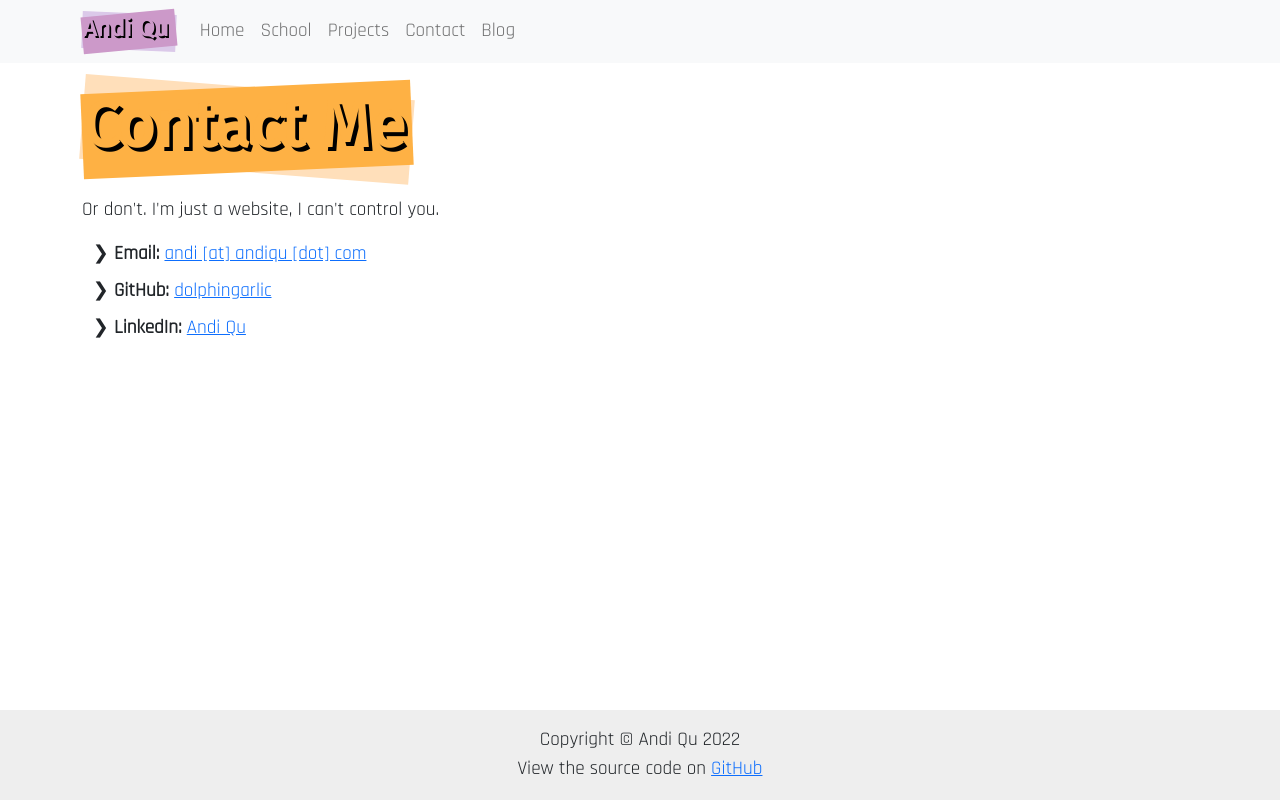
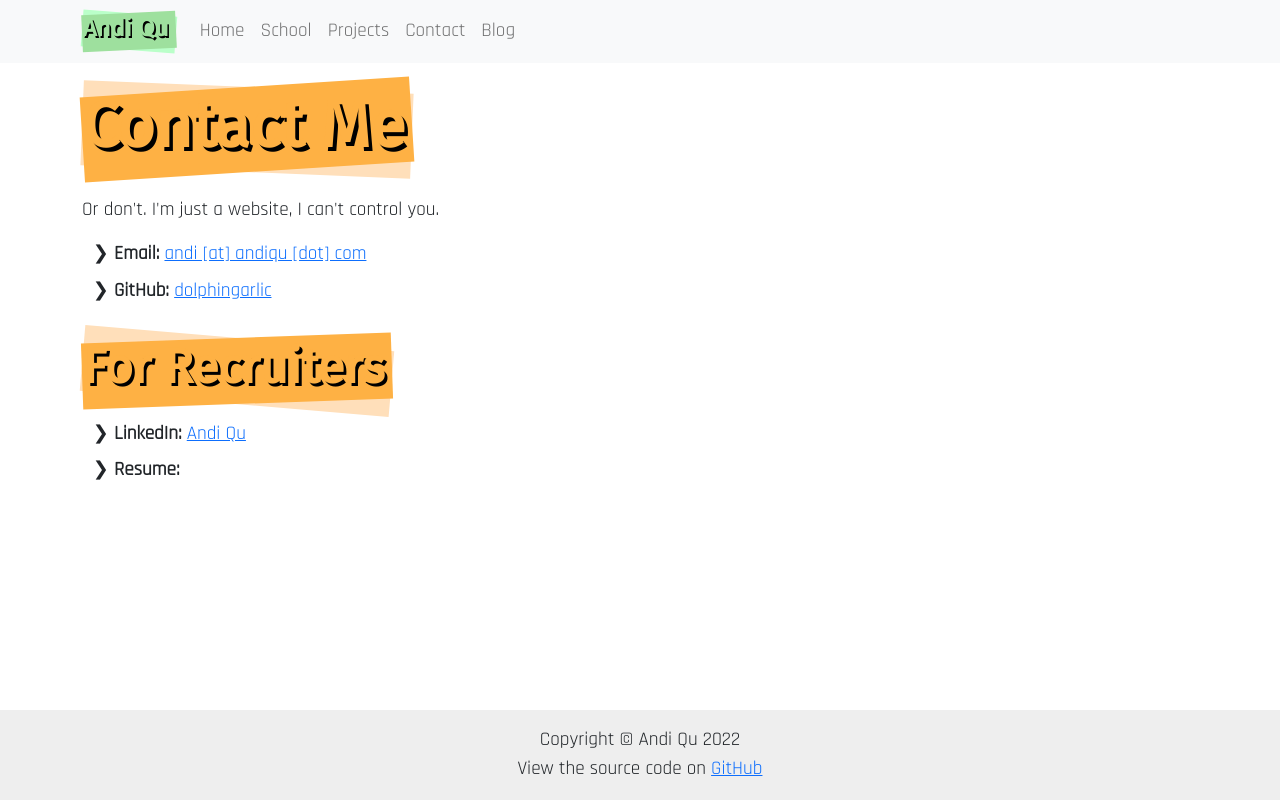
Before and after one commit to dolphingarlic/andiqu-v3, a React (Create React App) app: page /contact in a window 1280 px wide. Built offline with nearby package versions, Linux system fonts and the light colour scheme.

Commit message:
Add interactivity

```diff
--- a/src/App.tsx
+++ b/src/App.tsx
@@ -1,6 +1,9 @@
 import React from "react";
 import { Container, Navbar, Nav } from "react-bootstrap";
-import { BrowserRouter as Router, Routes, Route, Link } from "react-router-dom";
+import { unstable_HistoryRouter as Router, Routes, Route, Link } from "react-router-dom";
+import { createBrowserHistory } from "history";
+
+const history = createBrowserHistory({ window });
 
 import "./App.css";
 import Heading from "./components/Heading";
@@ -11,12 +14,12 @@ import Contact from "./pages/Contact";
 
 function App() {
   return (
-    <Router>
+    <Router history={history}>
       <header>
         <Navbar bg="light" expand="md">
           <Container>
-            <Navbar.Brand href="/">
-              <Heading size="xs">Andi Qu</Heading>
+            <Navbar.Brand as={Link} to="/">
+              <Heading size="xs" history={history}>Andi Qu</Heading>
             </Navbar.Brand>
             <Navbar.Toggle aria-controls="basic-navbar-nav" />
             <Navbar.Collapse id="basic-navbar-nav">
--- a/src/components/Heading.css
+++ b/src/components/Heading.css
@@ -10,29 +10,31 @@ h2 {
 
 .heading-xs h2 {
   font-size: 1.5rem;
-  text-shadow: .1rem .1rem black;
+  text-shadow: 0.1rem 0.1rem black;
 }
 .heading-sm h2 {
   font-size: 2rem;
-  text-shadow: .15rem .15rem black;
+  text-shadow: 0.15rem 0.15rem black;
 }
 .heading-md h2 {
   font-size: 3rem;
-  text-shadow: .175rem .175rem black;
+  text-shadow: 0.175rem 0.175rem black;
 }
 .heading-lg h2 {
   font-size: 4rem;
-  text-shadow: .225rem .225rem black;
+  text-shadow: 0.225rem 0.225rem black;
 }
 .heading-xl h2 {
-    font-size: 6rem;
-    text-shadow: .375rem .375rem black;
+  font-size: 6rem;
+  text-shadow: 0.375rem 0.375rem black;
 }
 
 .heading-mask {
   position: absolute;
   top: 0.05rem;
   left: 0.05rem;
+  transition: all cubic-bezier(1, 0, 0, 1) 1s;
+  cursor: pointer;
 }
 
 .heading-hidden {
@@ -40,14 +42,9 @@ h2 {
   display: hidden;
 }
 
-.heading-before {
+.heading-rect {
   width: 100%;
   height: 100%;
   position: absolute;
+  transition: all cubic-bezier(1, 0, 0, 1) 1s;
 }
-
-.heading-after {
-  width: 100%;
-  height: 100%;
-  position: absolute;
-}
--- a/src/components/Heading.tsx
+++ b/src/components/Heading.tsx
@@ -1,4 +1,4 @@
-import React, { ReactNode } from "react";
+import React, { ReactNode, useEffect, useState } from "react";
 
 import "./Heading.css";
 
@@ -12,8 +12,29 @@ const MARGINS = {
   xl: "my-5",
 };
 
-const Heading = (props: { size: string; children: ReactNode }) => {
-  let color = COLORS[Math.floor(Math.random() * COLORS.length)];
+const Heading = (props: {
+  size: string;
+  children: ReactNode;
+  history?: any;
+}) => {
+  const [rot1, setRot1] = useState(0);
+  const [rot2, setRot2] = useState(0);
+  const [dir, setDir] = useState(Math.round(Math.random()) * 2 - 1);
+  const [color, setColor] = useState(["#cccccc", "#999999"]);
+
+  function activate() {
+    setRot1(dir * (Math.random() * 5 + 2));
+    setRot2(-dir * (Math.random() * 5 + 2));
+    setDir(dir * -1);
+    let newColor = COLORS[Math.floor(Math.random() * COLORS.length)];
+    while (newColor === color) {
+      newColor = COLORS[Math.floor(Math.random() * COLORS.length)];
+    }
+    setColor(newColor);
+  }
+
+  useEffect(activate, []);
+  if (props.history) props.history.listen(activate);
 
   return (
     <>
@@ -21,19 +42,20 @@ const Heading = (props: { size: string; children: ReactNode }) => {
         className={`heading ${
           MARGINS[props.size as keyof typeof MARGINS]
         } heading-${props.size}`}
+        onClick={activate}
       >
         <div
-          className="heading-before"
+          className="heading-rect"
           style={{
             background: color[0],
-            transform: `rotate(${Math.random() * 5 + 2}deg)`,
+            transform: `rotate(${rot1}deg)`,
           }}
         />
         <div
-          className="heading-after"
+          className="heading-rect"
           style={{
             background: color[1],
-            transform: `rotate(-${Math.random() * 5 + 2}deg)`,
+            transform: `rotate(${rot2}deg)`,
           }}
         />
         <h2 className="heading-hidden">{props.children}</h2>
--- a/src/components/fun_facts.tsx
+++ b/src/components/fun_facts.tsx
@@ -1,11 +1,14 @@
 const FUN_FACTS = [
-  "I build (and break) things",
-  "Level 87 pigeon enthusiast",
-  "I'm left-handed",
-  "Time magazine's person of the year 2006",
-  "Material girl in a material world",
-  "This website has finally succumbed to JavaScript 😔",
-  "Not to be confused with Andy, Andrew, or the Andromeda Galaxy"
+  "I build (and break) things 🔨",
+  "Level 87 pigeon enthusiast 🐦",
+  "Lefties for the resties ⬅️✋",
+  "Time magazine's person of the year 2006 📰",
+  "Material girl in a material world 💅",
+  "Cool and quirky and not like the other girls ✨",
+  "Be not afraid 👁️",
+  "🐱😺😸😹😻😼😽🙀😿😾",
+  "💃 Macarena 🎵 sound 🎶 effect 🕺",
+  "Turning bad ideas into software since 2018 💻"
 ];
 
 export default FUN_FACTS;
--- a/src/pages/Contact.tsx
+++ b/src/pages/Contact.tsx
@@ -17,9 +17,16 @@ const Contact = () => {
             <strong>GitHub:</strong>{" "}
             <a href="https://github.com/dolphingarlic">dolphingarlic</a>
           </li>
+        </ul>
+        <Heading size="md">For Recruiters</Heading>
+        <ul>
           <li>
             <strong>LinkedIn:</strong>{" "}
             <a href="https://www.linkedin.com/in/andi-qu-48313a154/">Andi Qu</a>
+          </li>
+          <li>
+            <strong>Resume:</strong>{" "}
+
           </li>
         </ul>
       </Container>
--- a/src/pages/Home.css
+++ b/src/pages/Home.css
@@ -11,6 +11,11 @@ h1 {
 
 table {
   margin: 0 !important;
+}
+
+td {
+  padding: 0.25rem !important;
+  vertical-align: middle;
 }
 
 .stat-card {
```
